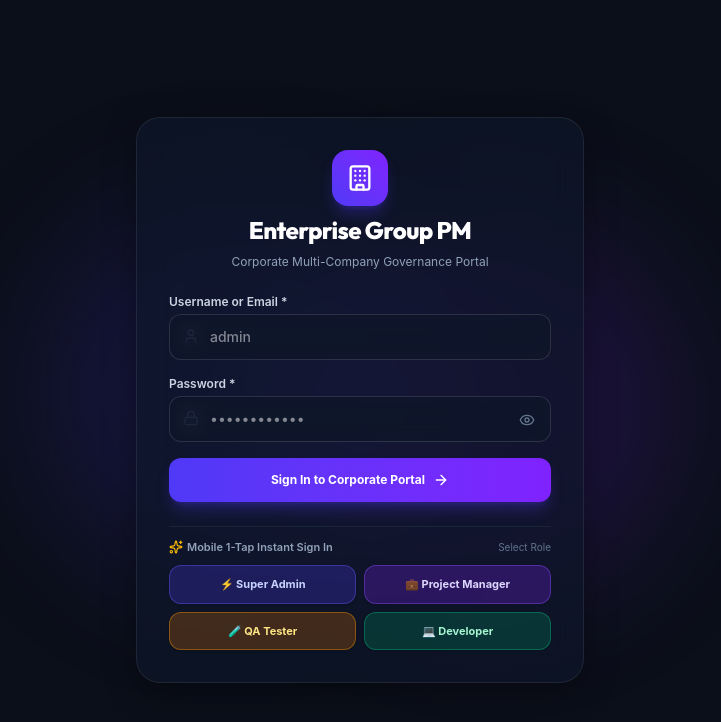
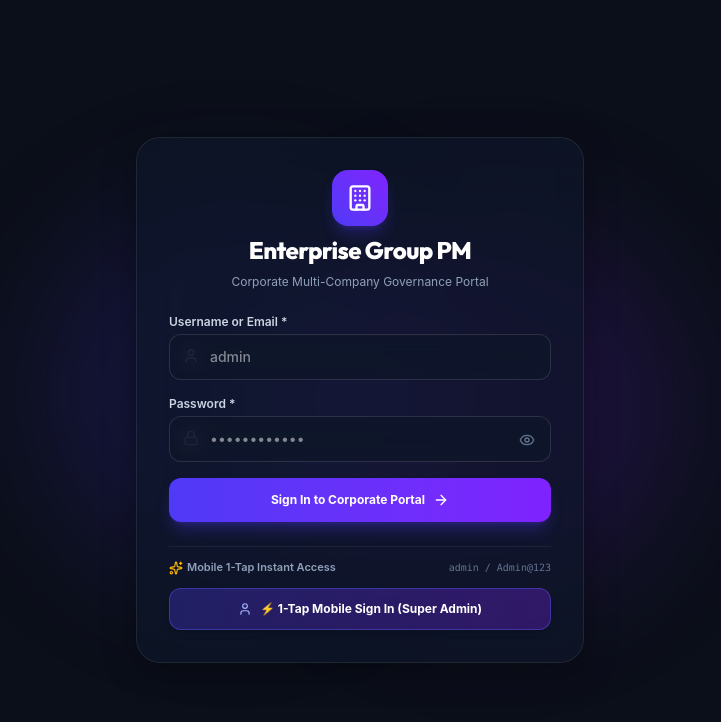
Before and after one commit to silambarasanmne/Projectmanagement, a React (Vite) app: page / in a window 1280 px wide. Shown: the top 722 px of the page, without its empty margins (280-1001 px from the left). Built offline with nearby package versions, Linux system fonts and the light colour scheme.

Commit message:
style: remove extra role login buttons from login page

```diff
--- a/src/pages/LoginPage.jsx
+++ b/src/pages/LoginPage.jsx
@@ -143,48 +143,23 @@ export const LoginPage = () => {
         </form>
 
         {/* Mobile 1-Tap Quick Login Box */}
-        <div className="pt-3 border-t border-slate-800/80 space-y-2.5">
+        <div className="pt-3 border-t border-slate-800/80 space-y-3">
           <div className="flex items-center justify-between text-[11px]">
             <span className="text-slate-400 font-semibold flex items-center gap-1">
               <Sparkles className="w-3.5 h-3.5 text-amber-400" />
-              <span>Mobile 1-Tap Instant Sign In</span>
+              <span>Mobile 1-Tap Instant Access</span>
             </span>
-            <span className="text-slate-500 text-[10px]">Select Role</span>
+            <span className="text-slate-500 font-mono text-[10px]">admin / Admin@123</span>
           </div>
 
-          <div className="grid grid-cols-2 gap-2">
-            <button
-              type="button"
-              onClick={() => handleQuickDemoLogin('admin', 'Admin@123')}
-              className="py-2.5 px-3 rounded-xl bg-indigo-600/25 hover:bg-indigo-600 text-indigo-200 border border-indigo-500/40 text-[11px] font-bold flex items-center justify-center gap-1.5 transition-all cursor-pointer shadow-sm active:scale-[0.98]"
-            >
-              <span>⚡ Super Admin</span>
-            </button>
-
-            <button
-              type="button"
-              onClick={() => handleQuickDemoLogin('manager', 'Manager@123')}
-              className="py-2.5 px-3 rounded-xl bg-violet-600/25 hover:bg-violet-600 text-violet-200 border border-violet-500/40 text-[11px] font-bold flex items-center justify-center gap-1.5 transition-all cursor-pointer shadow-sm active:scale-[0.98]"
-            >
-              <span>💼 Project Manager</span>
-            </button>
-
-            <button
-              type="button"
-              onClick={() => handleQuickDemoLogin('tester', 'Tester@123')}
-              className="py-2.5 px-3 rounded-xl bg-amber-600/25 hover:bg-amber-600 text-amber-200 border border-amber-500/40 text-[11px] font-bold flex items-center justify-center gap-1.5 transition-all cursor-pointer shadow-sm active:scale-[0.98]"
-            >
-              <span>🧪 QA Tester</span>
-            </button>
-
-            <button
-              type="button"
-              onClick={() => handleQuickDemoLogin('developer', 'Developer@123')}
-              className="py-2.5 px-3 rounded-xl bg-emerald-600/25 hover:bg-emerald-600 text-emerald-200 border border-emerald-500/40 text-[11px] font-bold flex items-center justify-center gap-1.5 transition-all cursor-pointer shadow-sm active:scale-[0.98]"
-            >
-              <span>💻 Developer</span>
-            </button>
-          </div>
+          <button
+            type="button"
+            onClick={() => handleQuickDemoLogin('admin', 'Admin@123')}
+            className="w-full py-3 px-3 rounded-xl bg-gradient-to-r from-indigo-600/30 to-violet-600/30 hover:from-indigo-600 hover:to-violet-600 text-white border border-indigo-500/40 text-xs font-bold flex items-center justify-center gap-2 transition-all cursor-pointer shadow-md active:scale-[0.98]"
+          >
+            <User className="w-3.5 h-3.5 text-indigo-300" />
+            <span>⚡ 1-Tap Mobile Sign In (Super Admin)</span>
+          </button>
         </div>
 
       </div>
```
